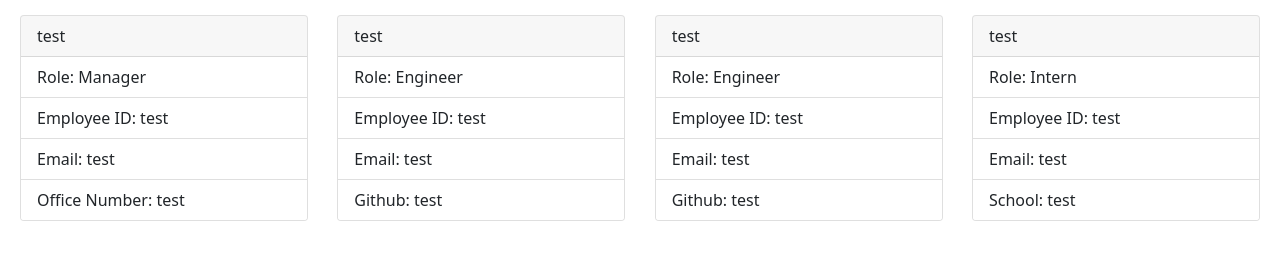
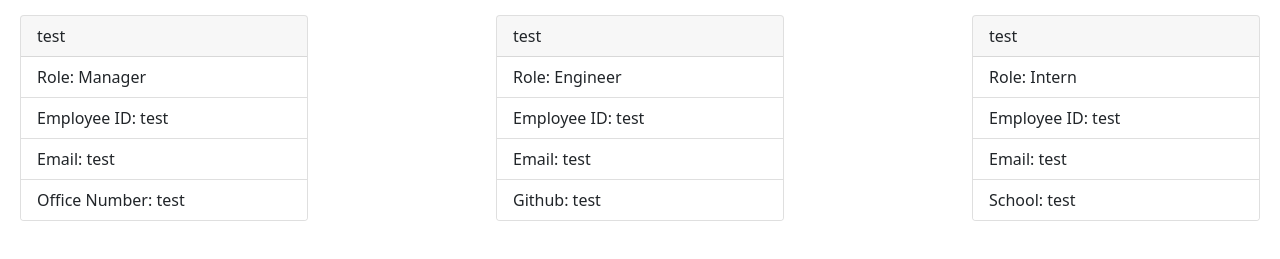
Before and after one commit to kirmarnel/team-profile-generator, a website: page index.html in a window 1280 px wide. Shown: the part 53-312 px from the top of the page. Drawn offline with nearby package versions, Linux system fonts and the light colour scheme.

Commit message:
create readme

```diff
--- a/index.html
+++ b/index.html
@@ -43,16 +43,6 @@
               <li class="list-group-item"> Email: test</li>
               <li class="list-group-item"> Github: test</li>
             </ul>
-          </div><div class="card" style="width: 18rem;">
-            <div class="card-header">
-              test
-            </div>
-            <ul class="list-group list-group-flush">
-              <li class="list-group-item"> Role: Engineer</li>
-              <li class="list-group-item"> Employee ID: test</li>
-              <li class="list-group-item"> Email: test</li>
-              <li class="list-group-item"> Github: test</li>
-            </ul>
           </div>
     <div class="card" style="width: 18rem;">
             <div class="card-header">
```
Also changed, not shown: README.md.
